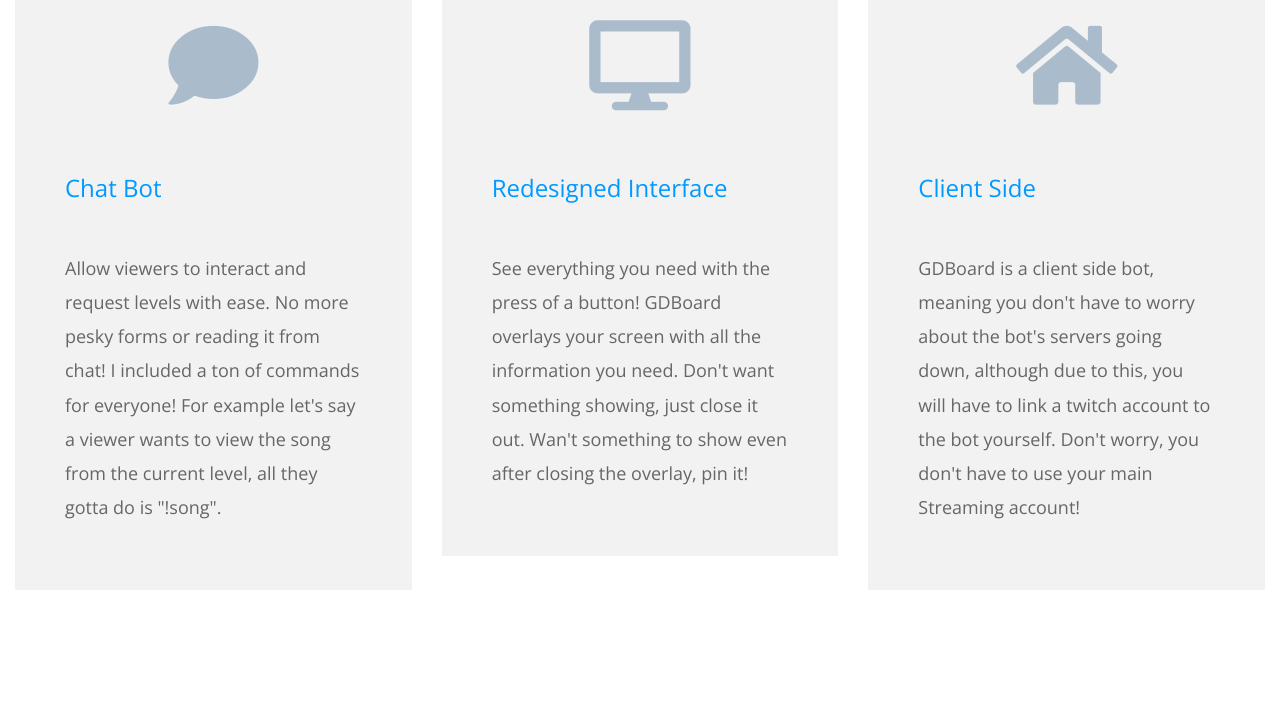
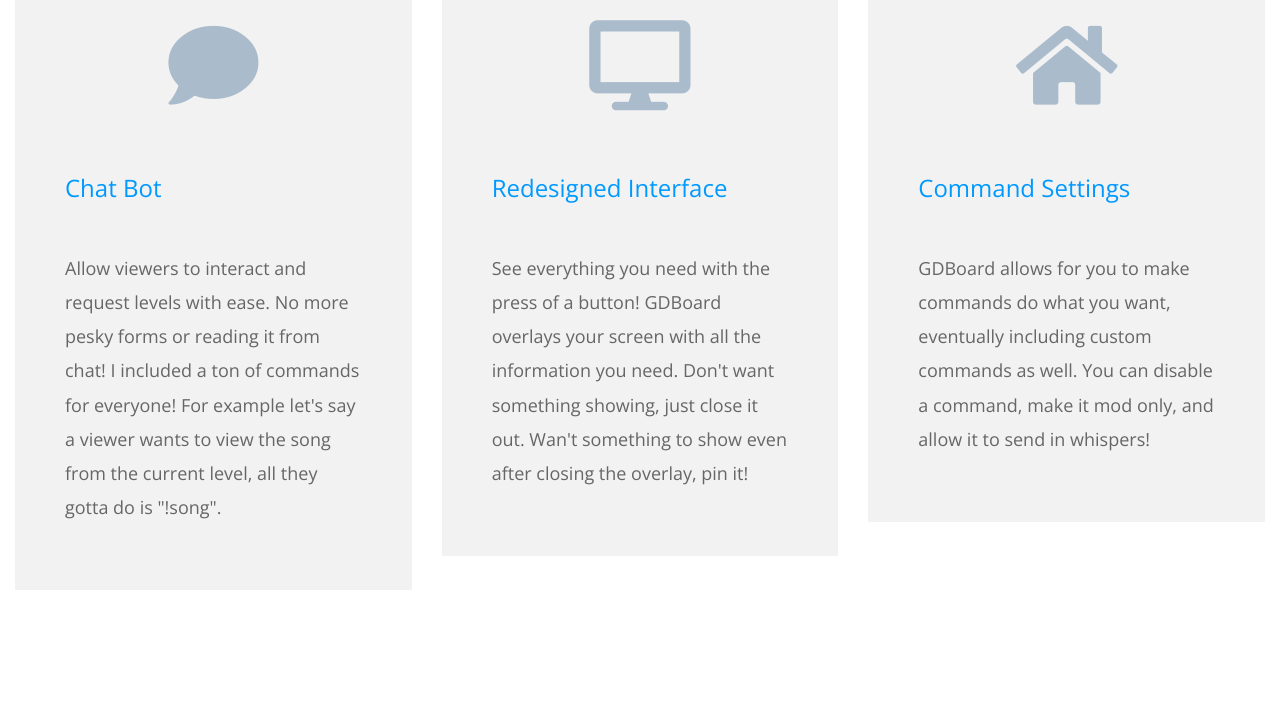
Before and after one commit to loquibot/loquibot.github.io, a plain HTML site: page index.html in a window 1280 px wide. Shown: the part 1662-2370 px from the top of the page. Drawn offline with nearby package versions, Linux system fonts and the light colour scheme.

Commit message:
Fixed outdated information

```diff
--- a/index.html
+++ b/index.html
@@ -116,8 +116,8 @@
                     <div class="text-center mb-3">
                         <i class="fas fa-home fa-5x p-5"></i>
                     </div>
-                    <h4 class="tm-text-primary tm-h3 mb-5">Client Side</h4>
-                    <p>GDBoard is a client side bot, meaning you don't have to worry about the bot's servers going down, although due to this, you will have to link a twitch account to the bot yourself. Don't worry, you don't have to use your main Streaming account!</p>
+                    <h4 class="tm-text-primary tm-h3 mb-5">Command Settings</h4>
+                    <p>GDBoard allows for you to make commands do what you want, eventually including custom commands as well. You can disable a command, make it mod only, and allow it to send in whispers!</p>
                 </div>
             </div>
         </div>
```
